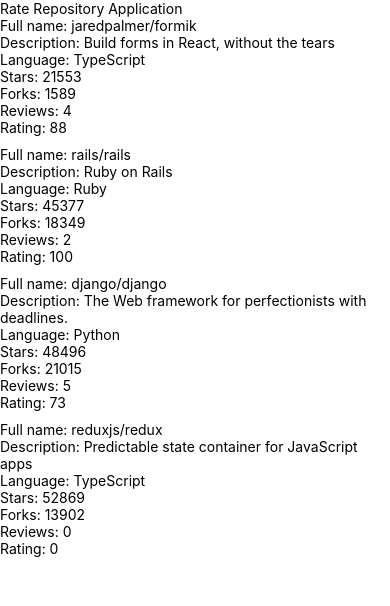
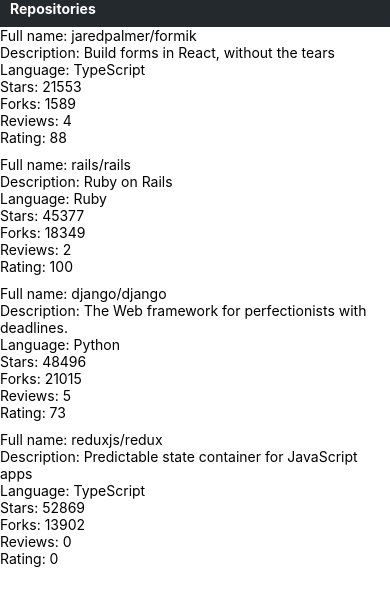
Before and after one commit to mcdongo/fs-part10, a React Native app in the folder rate-repository-app/: screen / in a window 390 px wide. Shown: the top 606 px of the page. Built offline with nearby package versions, Linux system fonts and the light colour scheme.

Commit message:
Exercise 10.4

```diff
--- /dev/null
+++ b/rate-repository-app/src/components/AppBar.jsx
@@ -0,0 +1,31 @@
+import { View, StyleSheet } from 'react-native';
+import Constants from 'expo-constants';
+import AppBarTab from './AppBarTab';
+import theme from '../theme';
+
+const styles = StyleSheet.create({
+  container: {
+    paddingTop: Constants.statusBarHeight,
+    backgroundColor: theme.colors.backgroundColor,
+    flexDirection: 'row',
+    display: 'flex',
+    // ...
+  },
+  flexItem: {
+    paddingBottom: 10,
+    paddingLeft: 10,
+  },
+  // ...
+});
+
+const AppBar = () => {
+  return (
+    <View style={styles.container}>
+      <View style={styles.flexItem}>
+        <AppBarTab name={'Repositories'} />
+      </View>
+    </View>
+  );
+};
+
+export default AppBar;
--- /dev/null
+++ b/rate-repository-app/src/components/AppBarTab.jsx
@@ -0,0 +1,9 @@
+import Text from './Text';
+
+const AppBarTab = ( {name} ) => {
+  return (
+      <Text color={'header'} fontWeight={'bold'}>{name}</Text>
+  );
+};
+
+export default AppBarTab;
--- a/rate-repository-app/src/components/Main.jsx
+++ b/rate-repository-app/src/components/Main.jsx
@@ -1,10 +1,9 @@
-import Constants from 'expo-constants';
-import { Text, StyleSheet, View } from 'react-native';
+import { StyleSheet, View } from 'react-native';
 import RepositoryList from './RepositoryList';
+import AppBar from './AppBar';
 
 const styles = StyleSheet.create({
   container: {
-    marginTop: Constants.statusBarHeight,
     flexGrow: 1,
     flexShrink: 1,
   },
@@ -13,7 +12,7 @@
 const Main = () => {
   return (
     <View style={styles.container}>
-      <Text>Rate Repository Application</Text>
+      <AppBar />
       <RepositoryList />
     </View>
   );
--- a/rate-repository-app/src/components/RepositoryItem.jsx
+++ b/rate-repository-app/src/components/RepositoryItem.jsx
@@ -12,7 +12,7 @@
       <Text>Reviews: {item.reviewCount}</Text>
       <Text>Rating: {item.ratingAverage}</Text>
     </View>
-  )
-}
+  );
+};
 
 export default RepositoryItem
--- /dev/null
+++ b/rate-repository-app/src/components/Text.jsx
@@ -0,0 +1,43 @@
+import { Text as NativeText, StyleSheet } from 'react-native';
+
+import theme from '../theme';
+
+const styles = StyleSheet.create({
+  text: {
+    color: theme.colors.textPrimary,
+    fontSize: theme.fontSizes.body,
+    fontFamily: theme.fonts.main,
+    fontWeight: theme.fontWeights.normal,
+  },
+  colorTextSecondary: {
+    color: theme.colors.textSecondary,
+  },
+  colorPrimary: {
+    color: theme.colors.primary,
+  },
+  colorHeader: {
+    color: theme.colors.headerColor
+  },
+  fontSizeSubheading: {
+    fontSize: theme.fontSizes.subheading,
+  },
+  fontWeightBold: {
+    fontWeight: theme.fontWeights.bold,
+  },
+});
+
+const Text = ({ color, fontSize, fontWeight, style, ...props }) => {
+  const textStyle = [
+    styles.text,
+    color === 'textSecondary' && styles.colorTextSecondary,
+    color === 'primary' && styles.colorPrimary,
+    color === 'header' && styles.colorHeader,
+    fontSize === 'subheading' && styles.fontSizeSubheading,
+    fontWeight === 'bold' && styles.fontWeightBold,
+    style,
+  ];
+
+  return <NativeText style={textStyle} {...props} />;
+};
+
+export default Text;
--- /dev/null
+++ b/rate-repository-app/src/theme.js
@@ -0,0 +1,22 @@
+const theme = {
+  colors: {
+    textPrimary: '#24292e',
+    textSecondary: '#586069',
+    primary: '#0366d6',
+    backgroundColor: '#24292e',
+    headerColor: 'white',
+  },
+  fontSizes: {
+    body: 14,
+    subheading: 16,
+  },
+  fonts: {
+    main: 'System',
+  },
+  fontWeights: {
+    normal: '400',
+    bold: '700',
+  },
+};
+
+export default theme;
```
